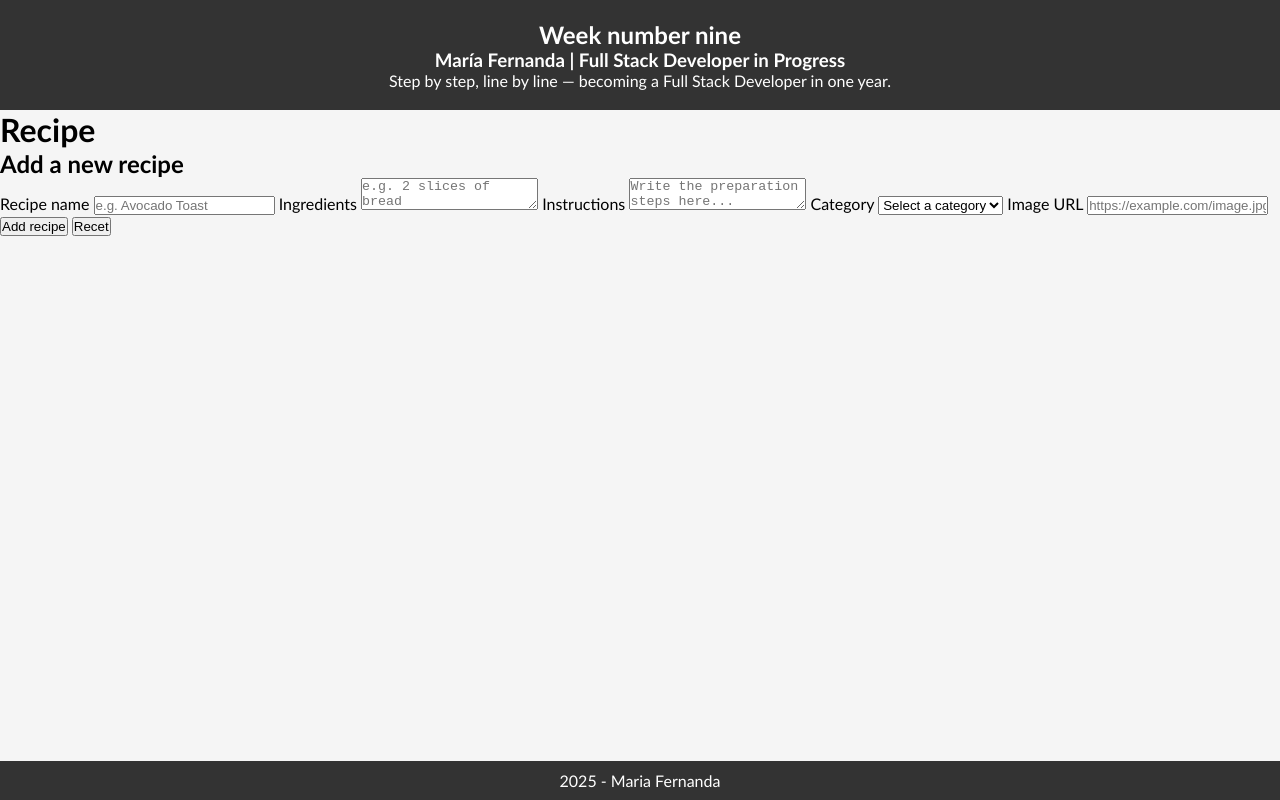
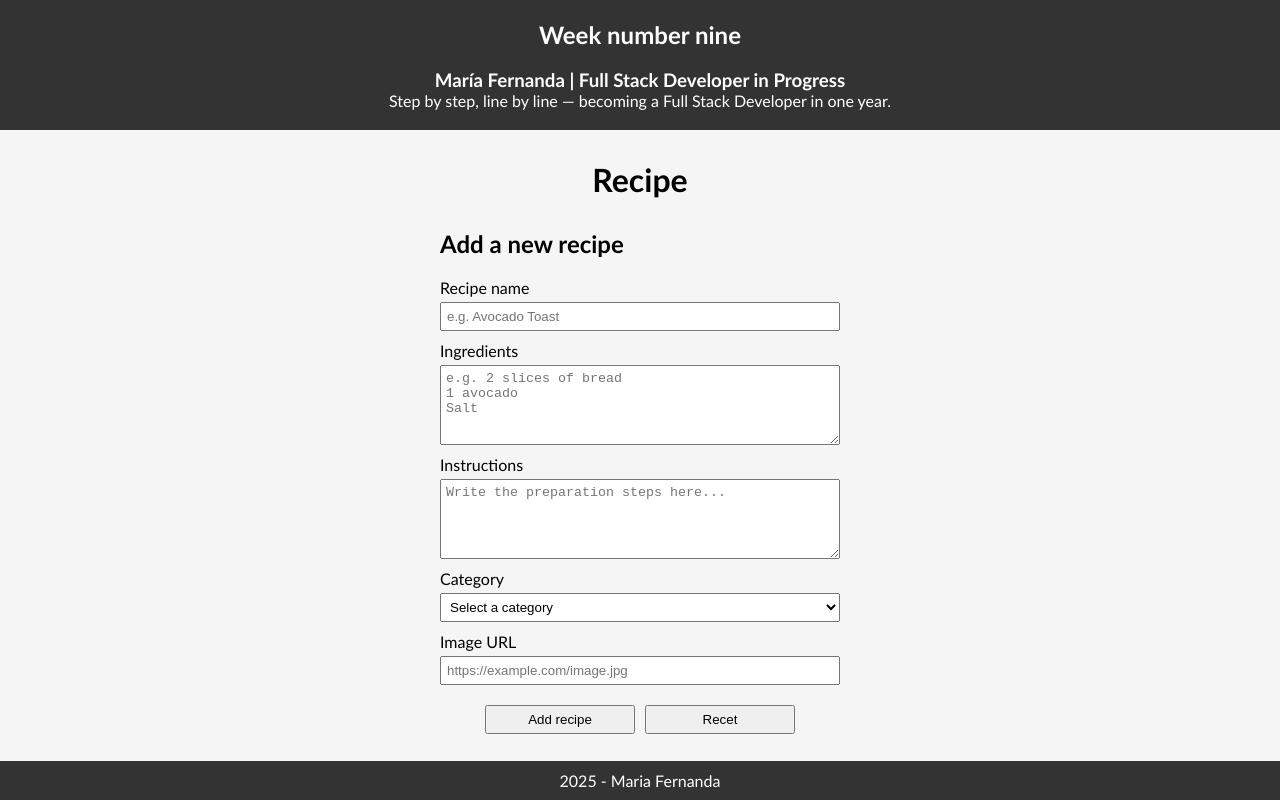
Before and after one commit to mfernandail/09_week, a plain HTML site: page index.html in a window 1280 px wide. Drawn offline with Linux system fonts and the light colour scheme.

Commit message:
Add form styles

```diff
--- a/styles.css
+++ b/styles.css
@@ -25,3 +25,46 @@ footer {
   padding: 10px;
   text-align: center;
 }
+
+.form {
+  display: flex;
+  flex-direction: column;
+  width: 400px;
+  margin: 0 auto;
+
+}
+
+label {
+  margin-bottom: 5px;
+}
+
+h1 {
+  text-align: center;
+  margin: 30px 0;
+}
+
+h2 {
+  margin-bottom: 20px;
+}
+
+.form input, textarea, select {
+  margin-bottom: 10px;
+  padding: 5px;
+}
+
+textarea {
+  min-height: 80px;
+}
+
+.form_btn {
+  display: flex;
+  justify-content: center;
+  gap: 10px;
+  margin-top: 10px;
+}
+
+.form_btn_submit, .form_btn_reset {
+  width: 150px;
+  padding: 5px 10px;
+
+}
```
